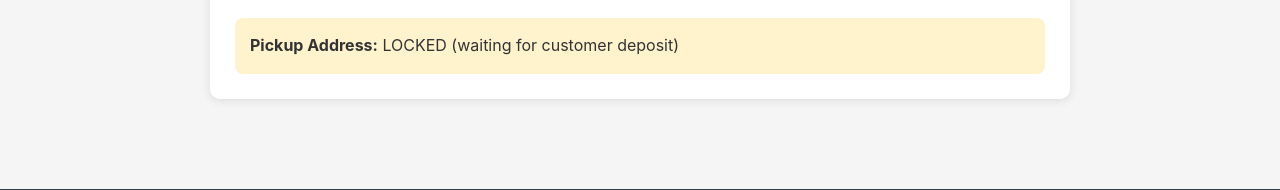
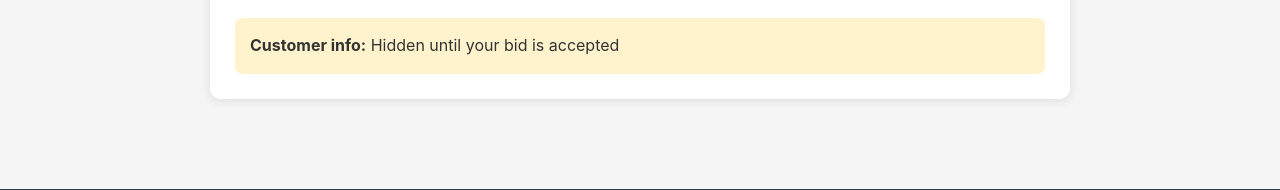
Before and after one commit to jhehaul-debug/jhehaul-app, a Flask app: template templates/hauler_dashboard.html in a window 1280 px wide. Shown: the part 392-582 px from the top of the page. Run offline with Flask 3, Linux system fonts and the light colour scheme; the template is opened without the code that fills it: most values are stand-ins (such as "Sample title", 1, 10 or a date in 2020); parts of the project's set-up code (start-up, migrations or seed data) failed here and were passed over.

Commit message:
Reveal customer information and directions upon bid acceptance
Update hauler job browsing and dashboard to hide sensitive customer information until a bid is accepted, then reveal the full address and a Google Maps directions link.

Replit-Commit-Author: Agent
Replit-Commit-Session-Id: 01ca8034-597e-4dc6-bad9-3951263df846
Replit-Commit-Checkpoint-Type: intermediate_checkpoint
Replit-Commit-Event-Id: 37c3d5a9-54b2-496f-8f9d-692f5f3cfb80
Replit-Commit-Screenshot-Url: https://storage.googleapis.com/screenshot-production-us-central1/e608fcba-df07-4074-a9b5-89993c551ac9/01ca8034-597e-4dc6-bad9-3951263df846/g03ngln
Replit-Helium-Checkpoint-Created: true

```diff
--- a/templates/hauler_dashboard.html
+++ b/templates/hauler_dashboard.html
@@ -26,10 +26,10 @@
     </p>
     {% endif %}
 
-    {% if job.status == 'deposit_paid' %}
+    {% if job.status in ['accepted', 'deposit_paid'] %}
     <div style="background: #d4edda; padding: 15px; border-radius: 8px; margin-top: 15px;">
-        <strong>Pickup Address (UNLOCKED):</strong><br>
-        {{ job.pickup_address }}, {{ job.pickup_zip }}
+        <strong>Customer:</strong> {{ job.customer_name }}<br>
+        <strong>Pickup Address:</strong> {{ job.pickup_address }}, {{ job.pickup_zip }}
         <br><br>
         <a href="https://www.google.com/maps/dir/?api=1&destination={{ (job.pickup_address ~ ', ' ~ job.pickup_zip)|urlencode }}"
            target="_blank"
@@ -43,12 +43,13 @@
     </div>
     {% elif job.status == 'completed' %}
     <div style="background: #e8f5e9; padding: 15px; border-radius: 8px; margin-top: 15px;">
+        <strong>Pickup Address:</strong> {{ job.pickup_address }}, {{ job.pickup_zip }}<br>
         <strong>Job Completed!</strong>
         {% if job.completed_at %}<br>Completed on {{ job.completed_at.strftime('%B %d, %Y') }}{% endif %}
     </div>
     {% else %}
     <div style="background: #fff3cd; padding: 15px; border-radius: 8px; margin-top: 15px;">
-        <strong>Pickup Address:</strong> LOCKED (waiting for customer deposit)
+        <strong>Customer info:</strong> Hidden until your bid is accepted
     </div>
     {% endif %}
 </div>
```
Also changed, not shown: templates/hauler_bid.html (+9 -1 lines).
